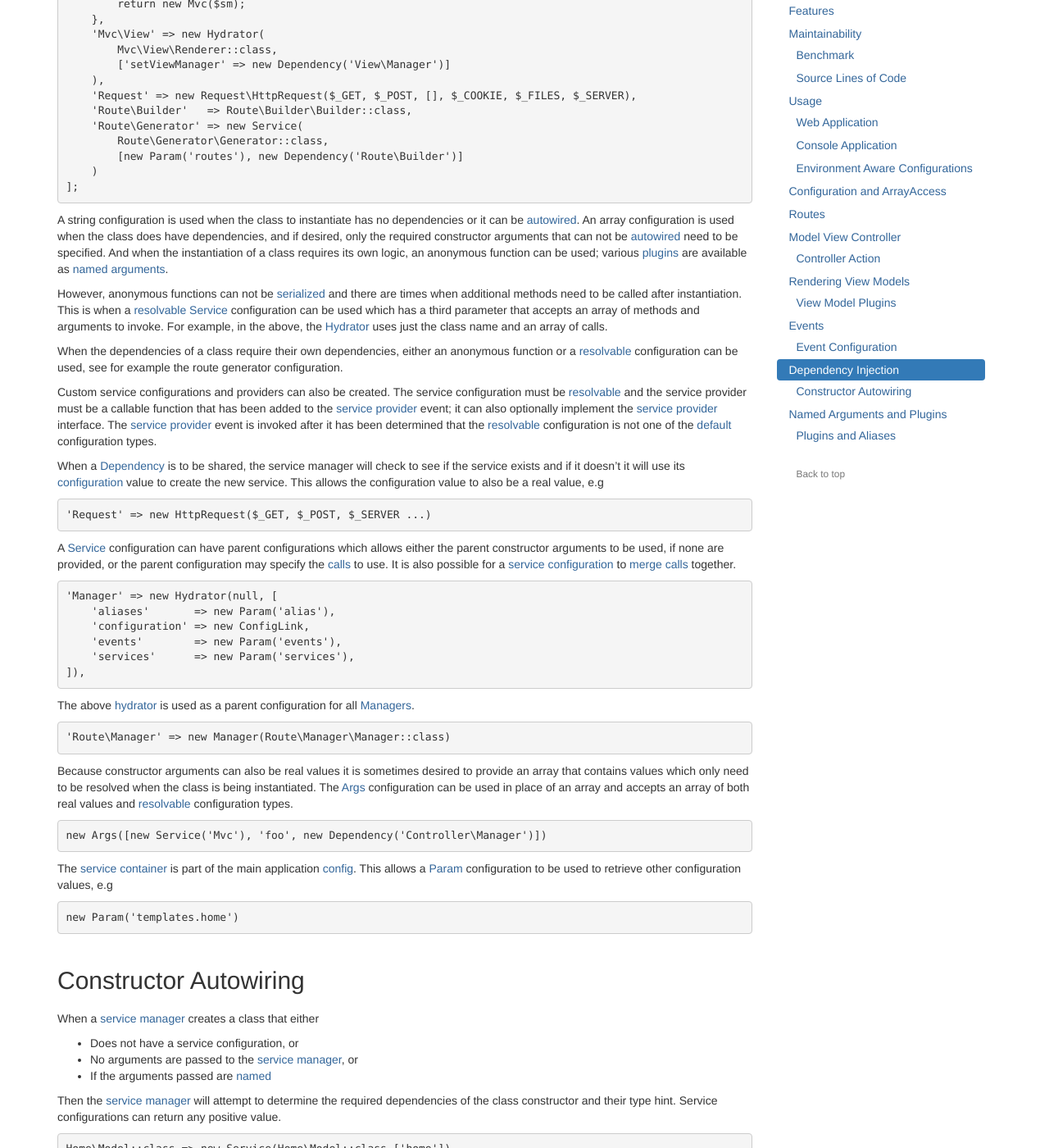
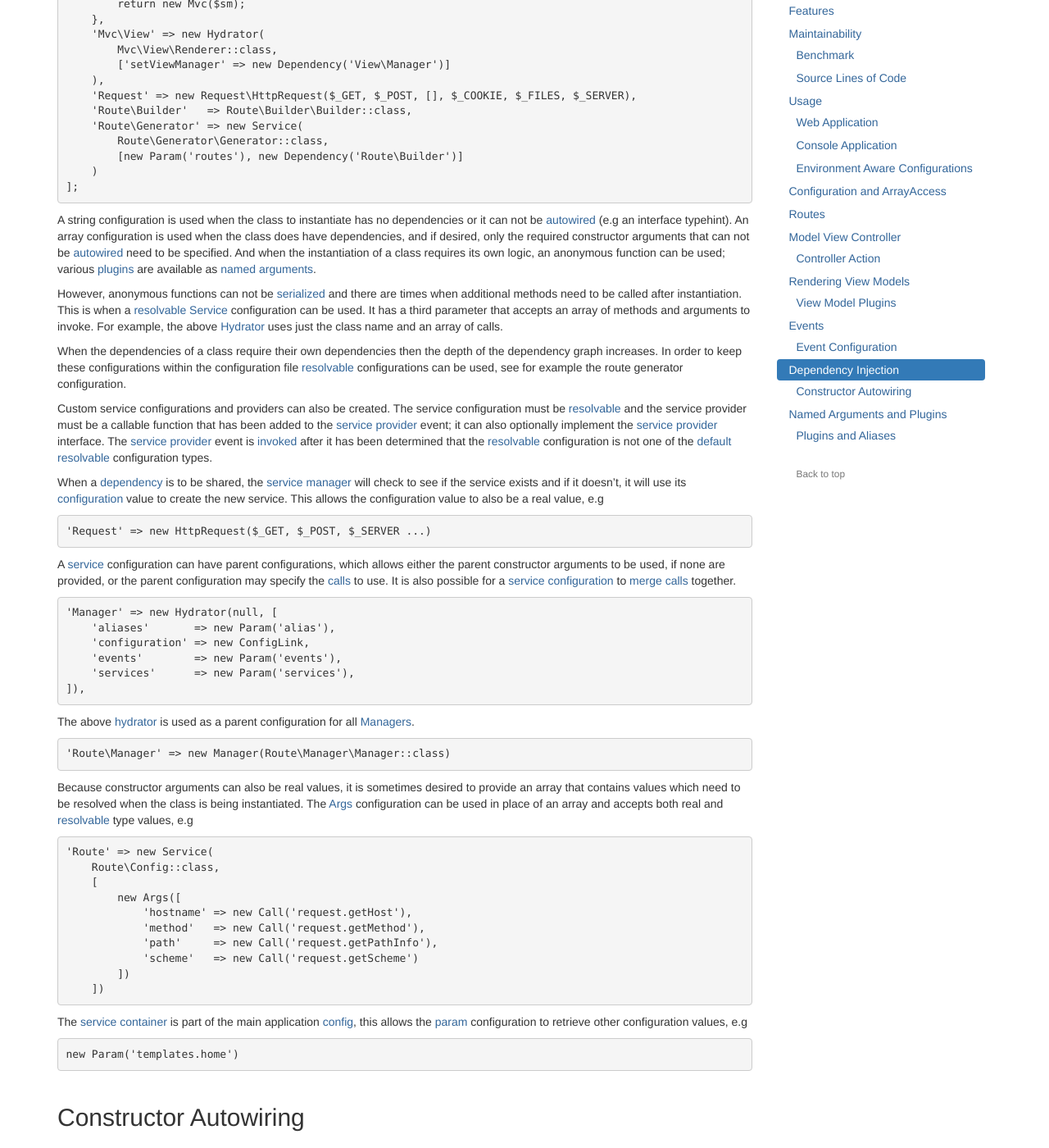
Before and after one commit to mvc5/mvc5.github.io, a Jekyll site: the page built from overview/index.md, in a window 1280 px wide and 1400 px high, scrolled down 9781 px. Shown: the whole window at 82% size. Built offline with Jekyll 4.4.1, drawn with Linux system fonts in a browser that asks for light colours; nearby versions of some CDN libraries.

Commit message:
di: correction and improvements

````diff
--- a/overview/dependency-injection.md
+++ b/overview/dependency-injection.md
@@ -21,21 +21,21 @@ An [array](https://github.com/mvc5/framework/blob/master/config/service.php) is
 ];
 ```
 
-A string configuration is used when the class to instantiate has no dependencies or it can be [autowired](#constructor-autowiring). An array configuration is used when the class does have dependencies, and if desired, only the required constructor arguments that can not be [autowired](#constructor-autowiring) need to be specified. And when the instantiation of a class requires its own logic, an anonymous function can be used; various [plugins](https://github.com/mvc5/framework/blob/master/config/alias.php) are available as [named arguments](#named-arguments-and-plugins).
+A string configuration is used when the class to instantiate has no dependencies or it can not be [autowired](#constructor-autowiring) (e.g an interface typehint). An array configuration is used when the class does have dependencies, and if desired, only the required constructor arguments that can not be [autowired](#constructor-autowiring) need to be specified. And when the instantiation of a class requires its own logic, an anonymous function can be used; various [plugins](https://github.com/mvc5/framework/blob/master/config/alias.php) are available as [named arguments](#named-arguments-and-plugins).
 
-However, anonymous functions can not be [serialized](http://php.net/manual/en/function.serialize.php) and there are times when additional methods need to be called after instantiation. This is when a [resolvable](https://github.com/mvc5/framework/blob/master/src/Service/Resolver/Resolvable.php) [Service](https://github.com/mvc5/framework/blob/master/src/Service/Config/Service/Service.php) configuration can be used which has a third parameter that accepts an array of methods and arguments to invoke. For example, in the above, the [Hydrator](https://github.com/mvc5/framework/blob/master/src/Service/Config/Hydrator/Hydrator.php) uses just the class name and an array of calls.
+However, anonymous functions can not be [serialized](http://php.net/manual/en/function.serialize.php) and there are times when additional methods need to be called after instantiation. This is when a [resolvable](https://github.com/mvc5/framework/blob/master/src/Service/Resolver/Resolvable.php) [Service](https://github.com/mvc5/framework/blob/master/src/Service/Config/Service/Service.php) configuration can be used. It has a third parameter that accepts an array of methods and arguments to invoke. For example, the above [Hydrator](https://github.com/mvc5/framework/blob/master/src/Service/Config/Hydrator/Hydrator.php) uses just the class name and an array of calls.
 
-When the dependencies of a class require their own dependencies, either an anonymous function or a [resolvable](https://github.com/mvc5/framework/blob/master/src/Service/Resolver/Resolvable.php) configuration can be used, see for example the route generator configuration.
+When the dependencies of a class require their own dependencies then the depth of the dependency graph increases. In order to keep these configurations within the configuration file [resolvable](https://github.com/mvc5/framework/blob/master/src/Service/Resolver/Resolvable.php) configurations can be used, see for example the route generator configuration.
 
-Custom service configurations and providers can also be created. The service configuration must be [resolvable](https://github.com/mvc5/framework/blob/master/src/Service/Resolver/Resolvable.php) and the service provider must be a callable function that has been added to the [service provider](https://github.com/mvc5/framework/blob/master/config/event.php#L45) event; it can also optionally implement the [service provider](https://github.com/mvc5/framework/blob/master/src/Service/Provider/ServiceProvider.php) interface. The [service provider](https://github.com/mvc5/framework/blob/master/config/event.php#L45) event is invoked after it has been determined that the [resolvable](https://github.com/mvc5/framework/blob/master/src/Service/Resolver/Resolvable.php) configuration is not one of the [default](https://github.com/mvc5/framework/tree/master/src/Service/Config) configuration types.
+Custom service configurations and providers can also be created. The service configuration must be [resolvable](https://github.com/mvc5/framework/blob/master/src/Service/Resolver/Resolvable.php) and the service provider must be a callable function that has been added to the [service provider](https://github.com/mvc5/framework/blob/master/config/event.php#L45) event; it can also optionally implement the [service provider](https://github.com/mvc5/framework/blob/master/src/Service/Provider/ServiceProvider.php) interface. The [service provider](https://github.com/mvc5/framework/blob/master/config/event.php#L45) event is [invoked](https://github.com/mvc5/framework/blob/master/src/Service/Resolver/Resolver.php#L393) after it has been determined that the [resolvable](https://github.com/mvc5/framework/blob/master/src/Service/Resolver/Resolvable.php) configuration is not one of the [default](https://github.com/mvc5/framework/tree/master/src/Service/Config) [resolvable](https://github.com/mvc5/framework/blob/master/src/Service/Resolver/Resolvable.php) configuration types.
 
-When a [Dependency](https://github.com/mvc5/framework/blob/master/src/Service/Config/Dependency/Dependency.php) is to be shared, the service manager will check to see if the service exists and if it doesn't it will use its [configuration](https://github.com/mvc5/framework/blob/master/config/service.php) value to create the new service. This allows the configuration value to also be a real value, e.g
+When a [dependency](https://github.com/mvc5/framework/blob/master/src/Service/Config/Dependency/Dependency.php) is to be shared, the [service manager](https://github.com/mvc5/framework/blob/master/src/Service/Manager/ServiceManager.php) will check to see if the service exists and if it doesn't, it will use its [configuration](https://github.com/mvc5/framework/blob/master/config/service.php) value to create the new service. This allows the configuration value to also be a real value, e.g
 
 ```php
 'Request' => new HttpRequest($_GET, $_POST, $_SERVER ...)
 ```
 
-A [Service](https://github.com/mvc5/framework/blob/master/src/Service/Config/Configuration.php) configuration can have parent configurations which allows either the parent constructor arguments to be used, if none are provided, or the parent configuration may specify the <a href="https://github.com/mvc5/framework/blob/master/src/Service/Config/Configuration.php#L21">calls</a> to use. It is also possible for a <a href="https://github.com/mvc5/framework/blob/master/src/Service/Config/Configuration.php">service configuration</a> to <a href="https://github.com/mvc5/framework/blob/master/src/Service/Resolver/Resolver.php#L258">merge</a> <a href="https://github.com/mvc5/framework/blob/master/src/Service/Config/Configuration.php#L21">calls</a> together.
+A [service](https://github.com/mvc5/framework/blob/master/src/Service/Config/Configuration.php) configuration can have parent configurations, which allows either the parent constructor arguments to be used, if none are provided, or the parent configuration may specify the <a href="https://github.com/mvc5/framework/blob/master/src/Service/Config/Configuration.php#L21">calls</a> to use. It is also possible for a <a href="https://github.com/mvc5/framework/blob/master/src/Service/Config/Configuration.php">service configuration</a> to <a href="https://github.com/mvc5/framework/blob/master/src/Service/Resolver/Resolver.php#L258">merge</a> <a href="https://github.com/mvc5/framework/blob/master/src/Service/Config/Configuration.php#L21">calls</a> together.
 
 ```php
 'Manager' => new Hydrator(null, [
@@ -52,10 +52,19 @@ The above [hydrator](https://github.com/mvc5/framework/blob/master/src/Service/C
 'Route\Manager' => new Manager(Route\Manager\Manager::class)
 ```
 
-Because constructor arguments can also be real values it is sometimes desired to provide an array that contains values which only need to be resolved when the class is being instantiated. The [Args](https://github.com/mvc5/framework/blob/master/src/Service/Config/Args/Args.php) configuration can be used in place of an array and accepts an array of both real values and [resolvable](https://github.com/mvc5/framework/blob/master/src/Service/Resolver/Resolvable.php) configuration types.
-<pre><code>new Args([new Service('Mvc'), 'foo', new Dependency('Controller\Manager')])</code></pre>
+Because constructor arguments can also be real values, it is sometimes desired to provide an array that contains values which need to be resolved when the class is being instantiated. The [Args](https://github.com/mvc5/framework/blob/master/src/Service/Config/Args/Args.php) configuration can be used in place of an array and accepts both real and [resolvable](https://github.com/mvc5/framework/blob/master/src/Service/Resolver/Resolvable.php) type values, e.g
+<pre><code>'Route' => new Service(
+    Route\Config::class,
+    [
+        new Args([
+            'hostname' => new Call('request.getHost'),
+            'method'   => new Call('request.getMethod'),
+            'path'     => new Call('request.getPathInfo'),
+            'scheme'   => new Call('request.getScheme')
+        ])
+    ])</code></pre>
 
-The [service container](https://github.com/mvc5/framework/blob/master/src/Service/Container/Container.php) is part of the main application [config](https://github.com/mvc5/application/blob/master/config/config.php). This allows a [Param](https://github.com/mvc5/framework/blob/master/src/Service/Config/Param/Param.php) configuration to be used to retrieve other configuration values, e.g
+The [service container](https://github.com/mvc5/framework/blob/master/src/Service/Container/Container.php) is part of the main application [config](https://github.com/mvc5/application/blob/master/config/config.php), this allows the [param](https://github.com/mvc5/framework/blob/master/src/Service/Config/Param/Param.php) configuration to retrieve other configuration values, e.g
 
 ```
 new Param('templates.home')
````
